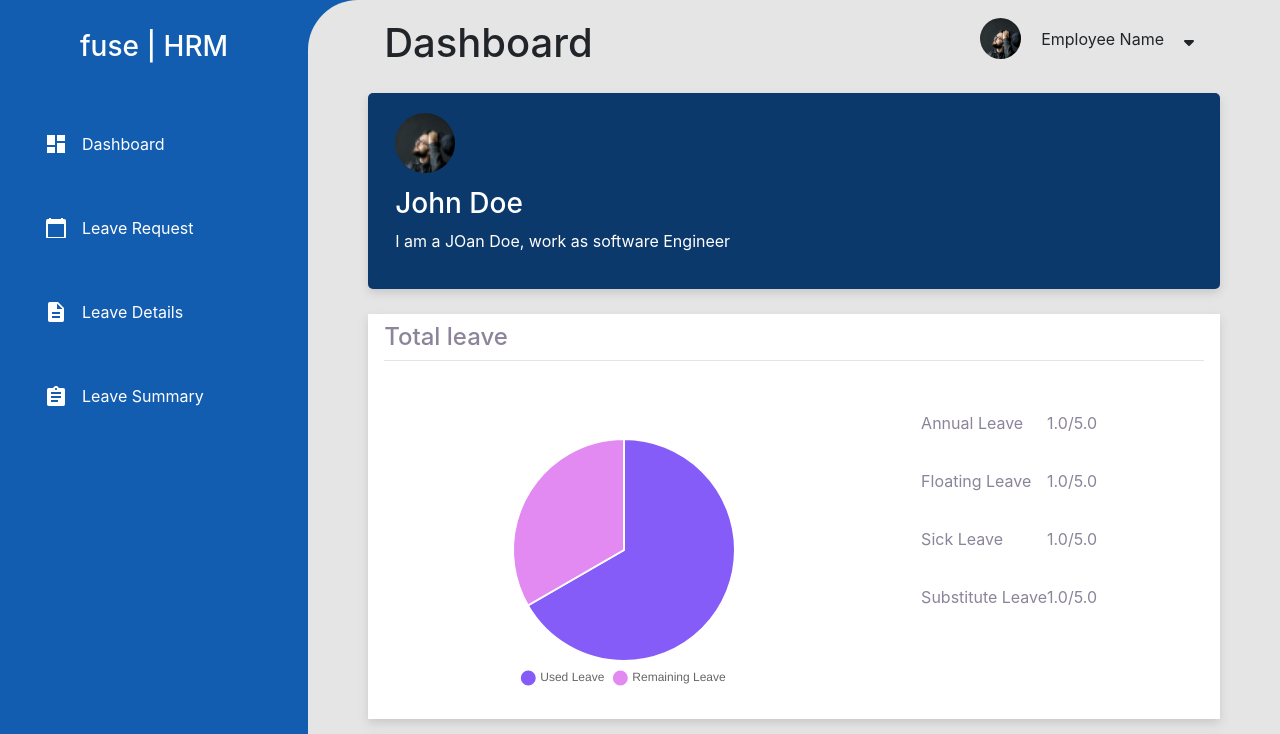
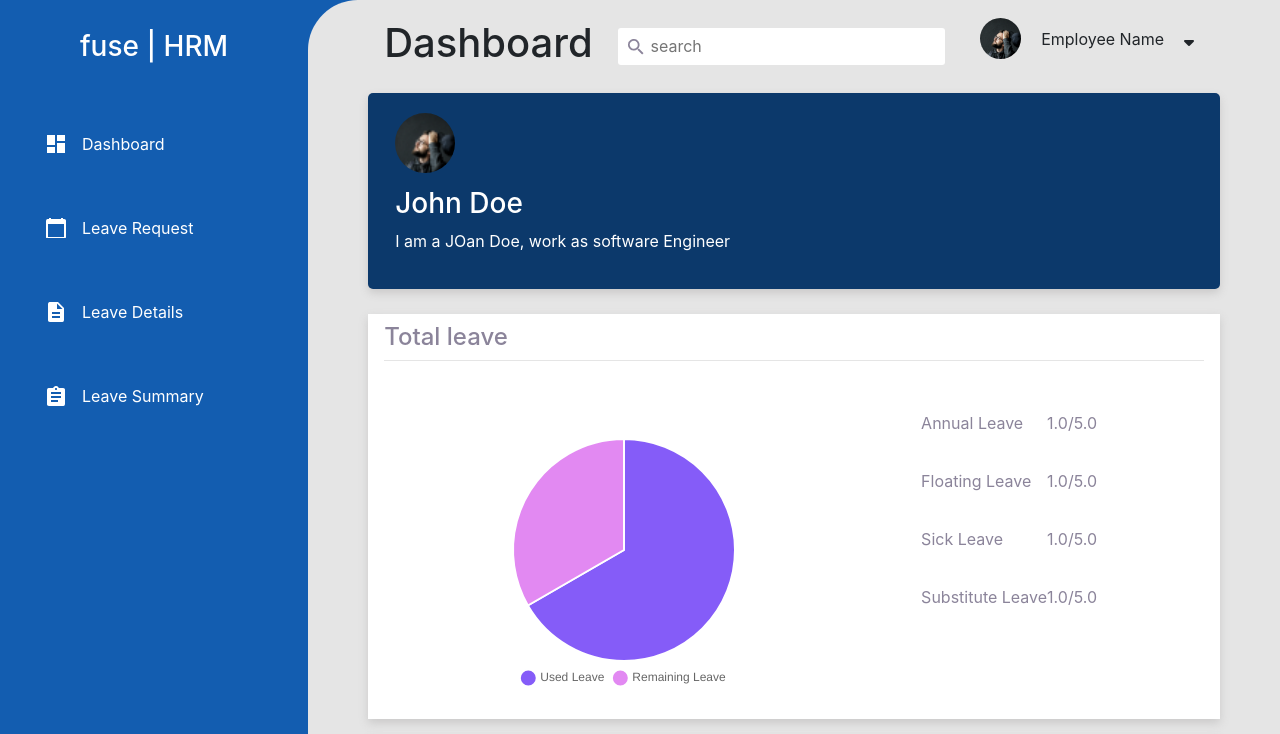
Before and after one commit to Sarita-Dangi-Internship/fuse-HRM, a React (Create React App) app: page / in a window 1280 px wide. Shown: the top 734 px of the page. Built offline with nearby package versions, Linux system fonts and the light colour scheme.

Commit message:
navbar: add search input in navbar

```diff
--- a/src/components/NavBar.js
+++ b/src/components/NavBar.js
@@ -2,6 +2,7 @@ import React, { Component } from "react";
 import profile from "../templates/profile.png";
 import edit from "../templates/edit-profile.svg";
 import logout from "../templates/logout.svg";
+import searchicon from "../templates/search-icon.png";
 
 export default class NavBar extends Component {
   state = {
@@ -13,13 +14,16 @@ export default class NavBar extends Component {
     this.setState({ dropdownShown: !currentState });
   };
 
-
   render() {
     return (
       <header className="header">
         <nav className="navbar">
           <div className="navbar__title">
             <h1>Dashboard</h1>
+          </div>
+          <div className="navbar__search">
+            <img className="navbar__search--icon" src={searchicon} />
+            <input type="search" placeholder="search" />
           </div>
           <div className="navbar__profile">
             <ul className="profile__detail">
--- a/src/styles/base/_reset.scss
+++ b/src/styles/base/_reset.scss
@@ -127,3 +127,7 @@ table {
   border-collapse: collapse;
   border-spacing: 0;
 }
+input{
+  border: none;
+  outline: none;
+}
--- a/src/styles/components/_navbar.scss
+++ b/src/styles/components/_navbar.scss
@@ -14,15 +14,25 @@ $white: #ffffff;
   align-items: center;
 }
 
-.header_title {
-  margin-right: auto;
-}
+// .navbar__title {
+//   margin-right: auto;
+// }
 
-.header_profile {
-  margin-left: auto;
-}
+// .navbar__profile {
+//   margin-left: auto;
+// }
+
 .navbar__profile {
   position: relative;
+}
+.navbar__search{
+  background-color: $white;
+  border-radius: 3px;
+  padding: 5px;
+  width: 40%;
+  &--icon{
+    padding: 5px;
+  }
 }
 
 .profile__detail {
```
Also changed, not shown: src/templates/search-icon.png (added).
